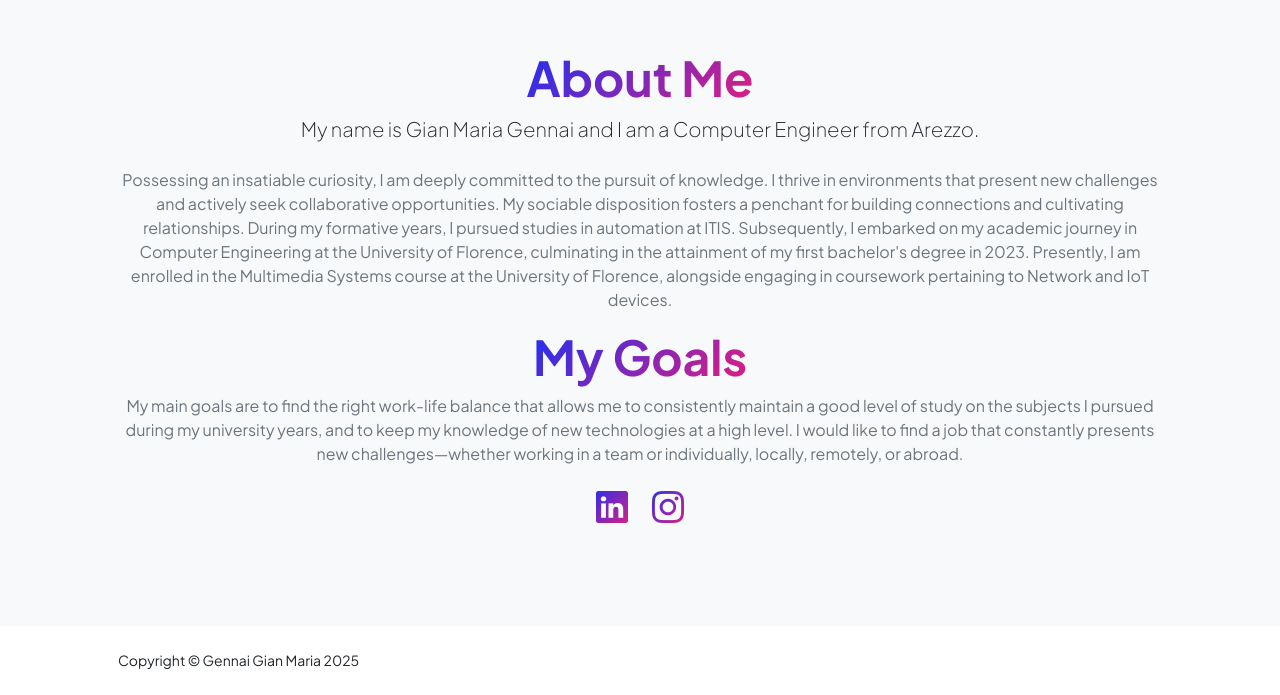
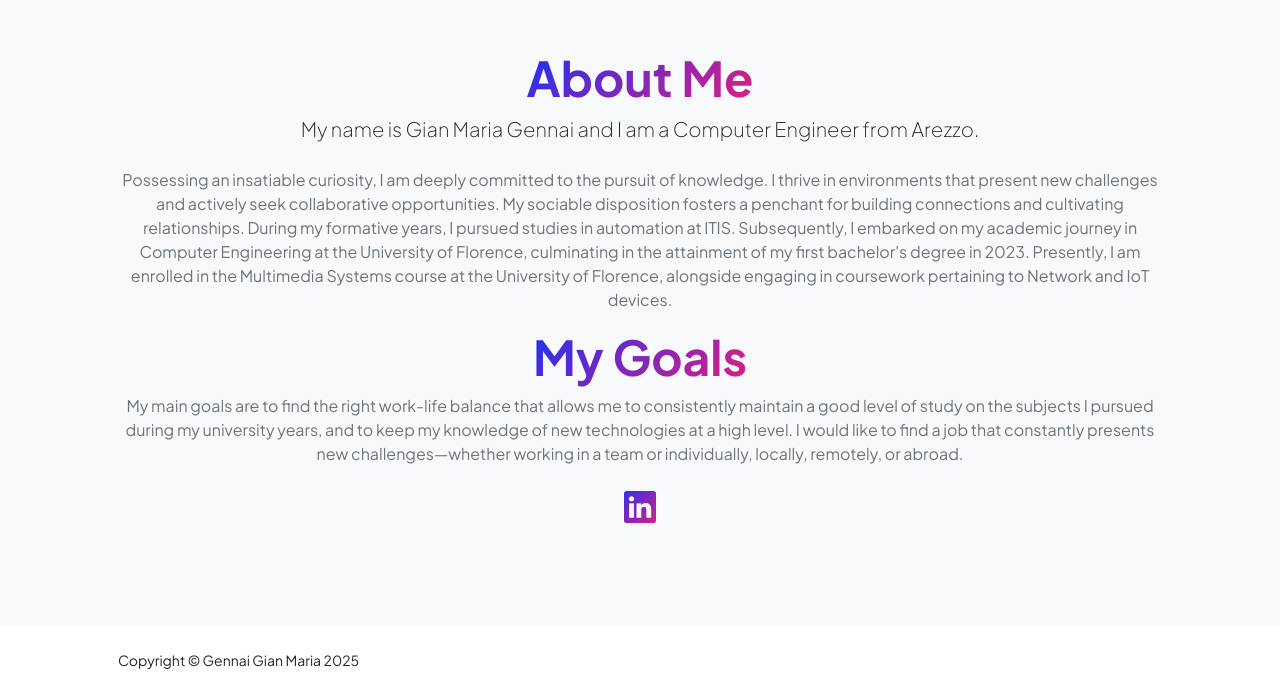
Before and after one commit to GennaiG00/MyPage, a plain HTML site: page index.html in a window 1280 px wide. Shown: the part 1173-1868 px from the top of the page. Drawn offline with nearby package versions, Linux system fonts and the light colour scheme.

Commit message:
Update index.html

```diff
--- a/index.html
+++ b/index.html
@@ -195,7 +195,6 @@
                                 <p class="text-muted">My main goals are to find the right work-life balance that allows me to consistently maintain a good level of study on the subjects I pursued during my university years, and to keep my knowledge of new technologies at a high level. I would like to find a job that constantly presents new challenges—whether working in a team or individually, locally, remotely, or abroad. </p>
                                 <div class="d-flex justify-content-center fs-2 gap-4">
                                     <a class="text-gradient" href="www.linkedin.com/in/gian-maria-gennai-261882341"><i class="bi bi-linkedin"></i></a>
-                                    <a class="text-gradient" href="https://www.instagram.com/gianmariagennai/?igsh=MWdvdng3ZTV4bmxtZA%3D%3D&utm_source=qr"><i class="bi bi-instagram"></i></a>
                                 </div>
                             </div>
                         </div>
```
